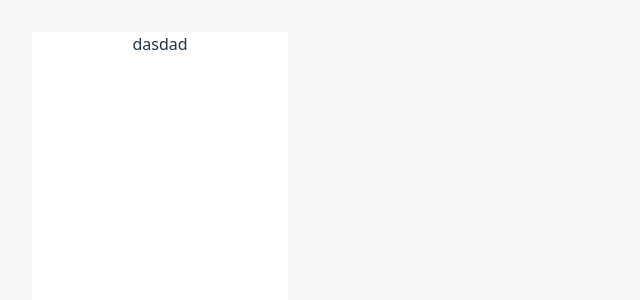
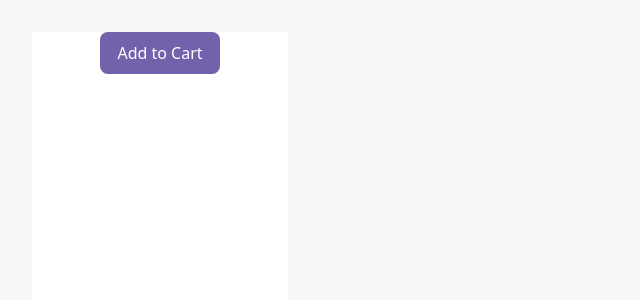
Before and after one commit to Moldedpeanuts/eshop-neko, a React (Vite) app in the folder client/: page / in a window 1280 px wide. Shown: the top 300 px of the page, without its empty margins (0-640 px from the left). Built offline with nearby package versions, Linux system fonts and the light colour scheme.

Commit message:
Add item card component props

```diff
--- a/client/src/components/ItemCard/ItemCard.jsx
+++ b/client/src/components/ItemCard/ItemCard.jsx
@@ -1,11 +1,14 @@
 import Button from '../Button/Button.jsx';
 import { BsCart3 } from 'react-icons/bs'; // cart icon
 
-export default function ItemCard() {
+export default function ItemCard({imgSource, title, price}) {
     return(
         <>
             <div className="card-container h-96 w-64 bg-white">
-                dasdad
+                <img src={imgSource} alt={title}/>
+                <h3>{title}</h3>
+                <p>{price}</p>
+                <Button>Add to Cart</Button>
             </div>
         </>
     );
```
